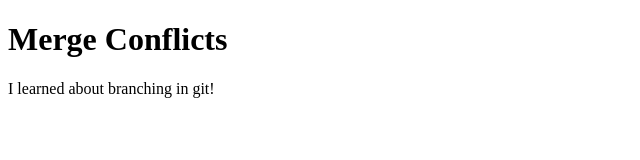
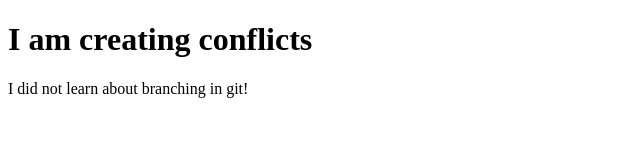
Before and after one commit to brendaneamon/merge-conflicts, a plain HTML site: page index.html in a window 1280 px wide. Shown: the whole page, without its empty margins (0-640 px from the left). Drawn offline with Linux system fonts and the light colour scheme.

Commit message:
Craig Changes

```diff
--- a/index.html
+++ b/index.html
@@ -5,7 +5,7 @@
    <style></style>
  </head>
  <body>
-   <h1>Merge Conflicts</h1>
-   <p>I learned about branching in git!</p>
+   <h1>I am creating conflicts</h1>
+   <p>I did not learn about branching in git!</p>
  </body>
 </html>
```
